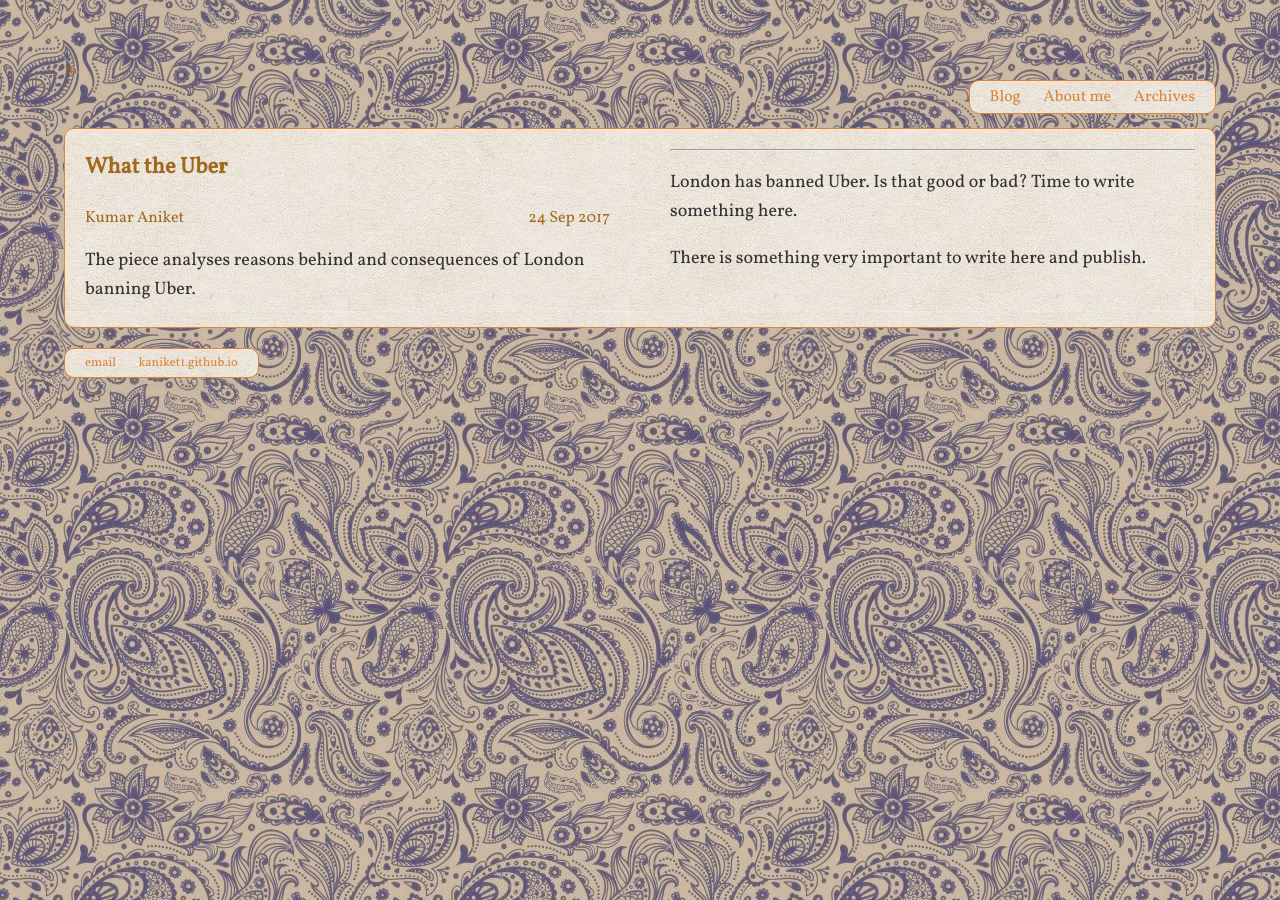
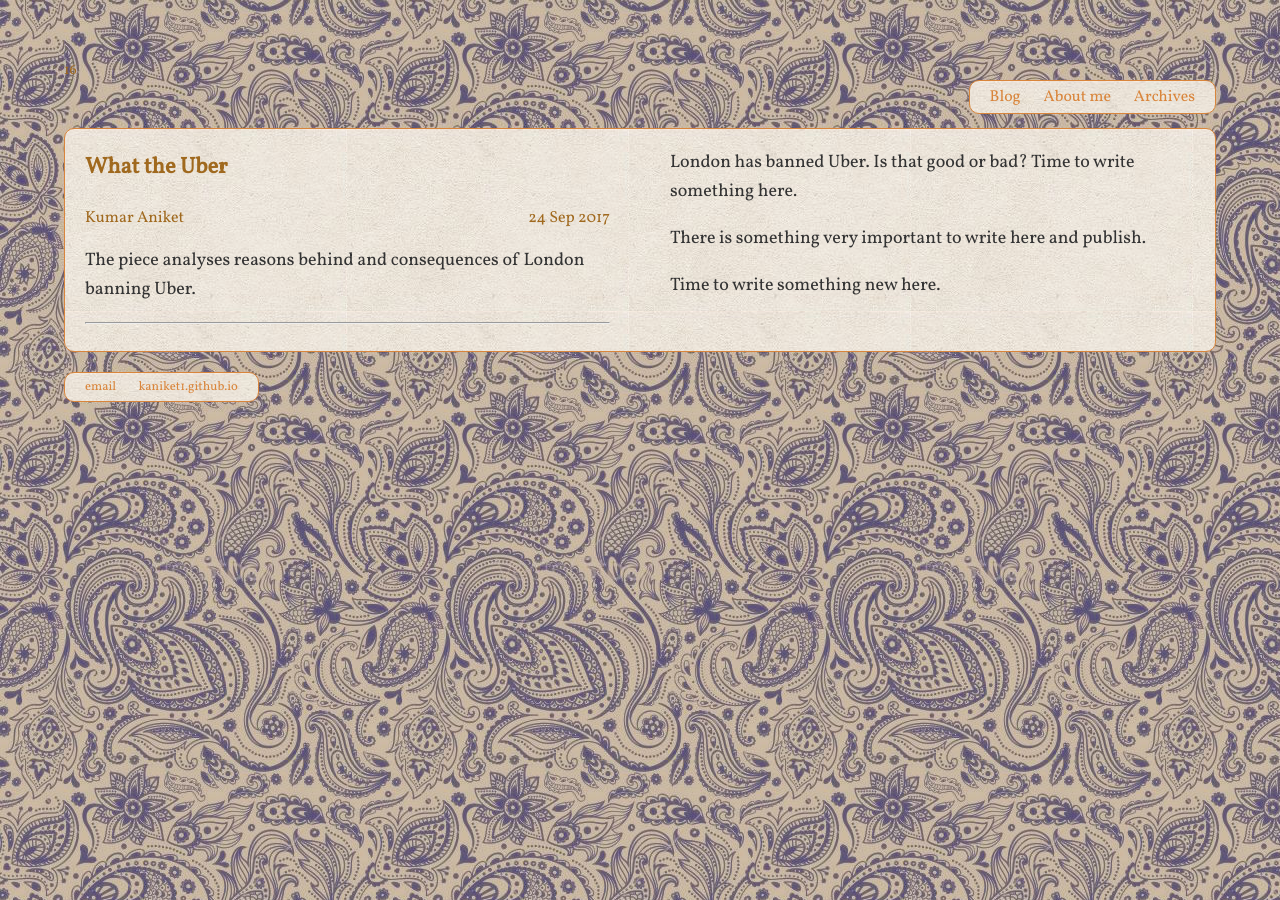
Before and after one commit to ecosapience/ecosapience.github.io, a Jekyll site: the page built from _posts/2017-09-24-What-the-Uber.md, in a window 1280 px wide. Built offline with Jekyll 4.4.1, drawn with Linux system fonts in a browser that asks for light colours.

Commit message:
New commit

```diff
--- a/_posts/2017-09-24-What-the-Uber.md
+++ b/_posts/2017-09-24-What-the-Uber.md
@@ -14,3 +14,5 @@ The piece analyses reasons behind and consequences of London banning Uber.
 London has banned Uber. Is that good or bad? Time to write something here.
 
 There is something very important to write here and publish.
+
+Time to write something new here.
```
